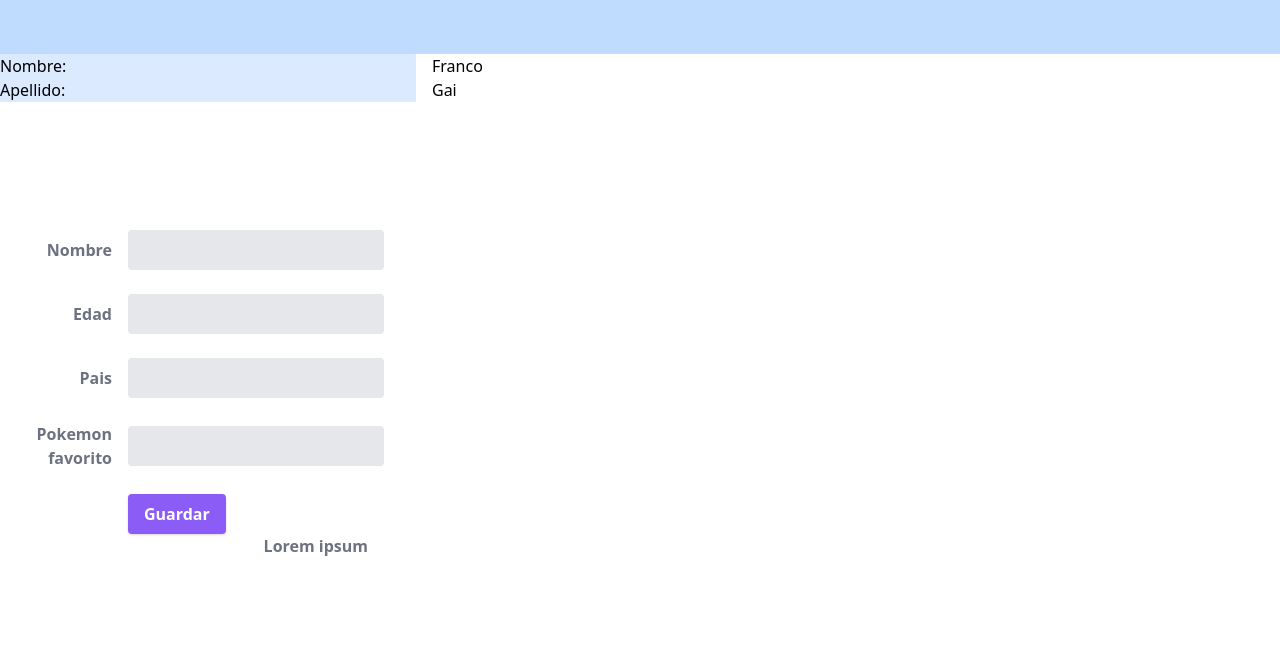
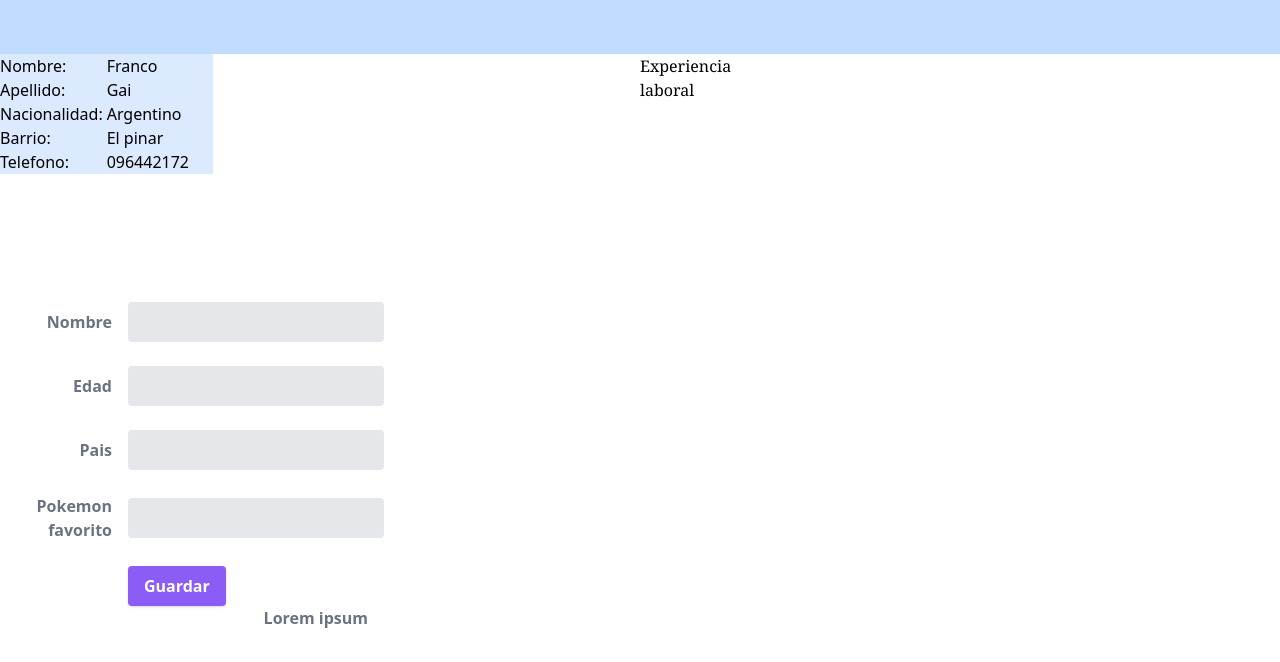
Before and after one commit to ucudal/PW_2021_Website-Franko94, a website: page docs/index.html in a window 1280 px wide. Shown: the part 138-800 px from the top of the page. Drawn offline with nearby package versions, Linux system fonts and the light colour scheme.

Commit message:
add stuff to index.html

```diff
--- a/docs/index.html
+++ b/docs/index.html
@@ -21,7 +21,7 @@
 
     </section>
     <section>
-        <div class="grid grid-cols-3 gap-4">
+        <div class="grid grid-cols-12">
             <div class="col-start-1 col-end-1 bg-blue-100">
                 <ul>
                     <li>
@@ -30,9 +30,18 @@
                     <li>
                         <p>Apellido:</p>
                     </li>
+                    <li>
+                        <p>Nacionalidad:</p>
+                    </li>
+                    <li>
+                        <p>Barrio:</p>
+                    </li>
+                    <li>
+                        <p>Telefono:</p>
+                    </li>
                 </ul>
             </div>
-            <div class="col-start-2">
+            <div class="col-start-2 bg-blue-100">
                 <ul>
                     <li>
                         <p>Franco</p>
@@ -40,7 +49,20 @@
                     <li>
                         Gai
                     </li>
+                    <li>
+                        Argentino
+                    </li>
+                    <li>
+                        El pinar
+                    </li>
+                    <li>
+                        096442172
+                    </li>
                 </ul>
+            </div>
+
+            <div class="col-start-7">
+                <p class="font-serif">Experiencia laboral</p>
             </div>
         </div>
 
```
